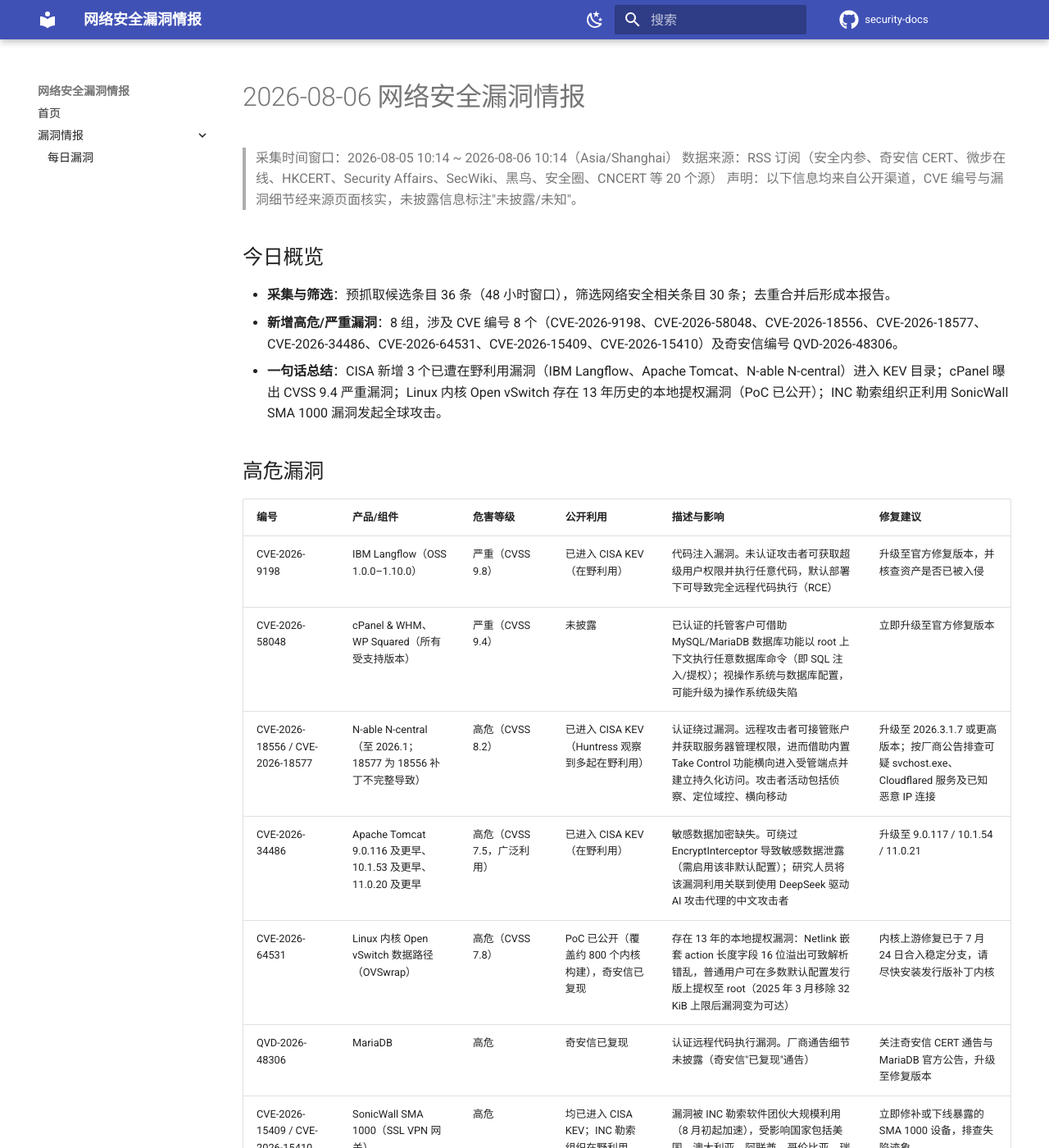
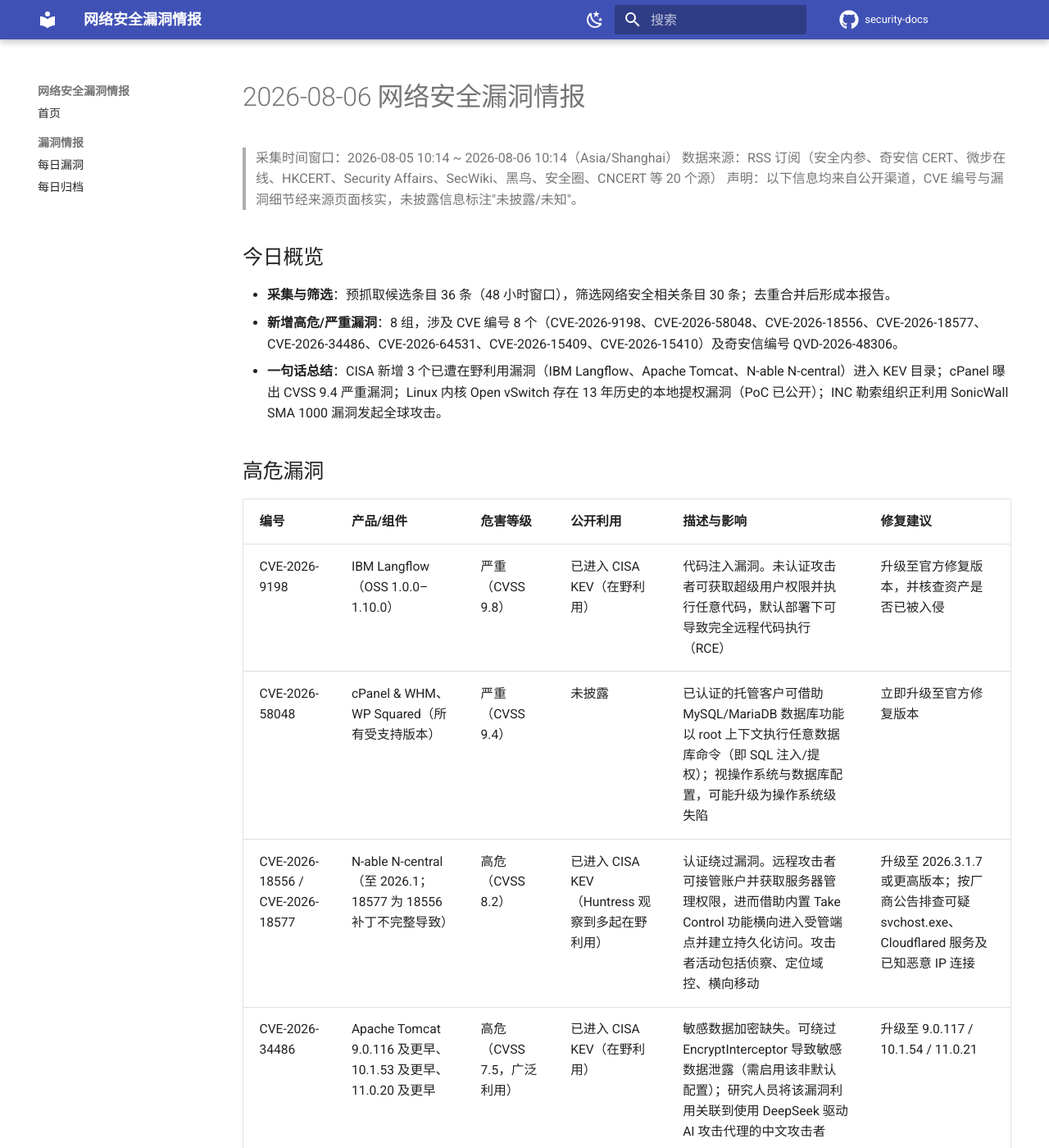
Before and after one commit to allinu/security-docs, an MkDocs documentation site: the page built from docs/vulnerabilities/2026-08-06.md, in a window 1280 px wide and 1400 px high. Shown: the whole window at 82% size. Built offline with MkDocs 1.6.1 and Material for MkDocs 9.7.7, drawn with Linux system fonts in a browser that asks for light colours; plug-ins that fetch from the network failed and are left out; comment, search, counter and statistics services are not loaded.

Commit message:
feat: 启用 optimize 插件与展示增强（POC/CWE/ATT&CK 样式）

```diff
--- /dev/null
+++ b/docs/assets/extra.css
@@ -0,0 +1,44 @@
+/* 网络安全漏洞情报站 — 展示增强样式 */
+
+/* 表格优化：小字号、行悬停、边框 */
+.md-typeset table:not([class]) {
+  font-size: 0.78rem;
+}
+.md-typeset table:not([class]) tbody tr:hover {
+  background-color: var(--md-accent-fg-color--transparent, rgba(255, 82, 82, 0.06));
+}
+
+/* 代码块：横向滚动 + 圆角 */
+.md-typeset pre > code {
+  border-radius: 0.25rem;
+  font-size: 0.75rem;
+}
+
+/* 自定义 POC 信息卡（配合 !!! tip 使用，强化 POC 区块辨识度） */
+.md-typeset .admonition.poc,
+.md-typeset details.poc {
+  border-color: #9c27b0;
+}
+.md-typeset .admonition.poc > .admonition-title,
+.md-typeset details.poc > summary {
+  background-color: rgba(156, 39, 176, 0.1);
+  border-color: #9c27b0;
+}
+
+/* CVE 编号高亮（正文中直接书写 CVE-XXXX 时便于扫描） */
+.md-typeset code.cve {
+  color: #d81b60;
+  font-weight: 600;
+}
+
+/* 标签页内容间距 */
+.md-typeset .tabbed-set {
+  margin-top: 0.6rem;
+}
+
+/* 打印时展开所有折叠块 */
+@media print {
+  .md-typeset details {
+    display: block;
+  }
+}
--- a/mkdocs.yml
+++ b/mkdocs.yml
@@ -1,5 +1,5 @@
 site_name: 网络安全漏洞情报
-site_description: 每日网络安全漏洞文档 — 自动采集、整理与推送
+site_description: 每日网络安全漏洞文档 — 自动采集、POC 整理、推送
 site_url: https://docs.allinu.eu.org
 repo_url: https://github.com/allinu/security-docs
 repo_name: security-docs
@@ -11,10 +11,14 @@
     - navigation.top
     - navigation.tracking
     - navigation.expand
+    - navigation.sections
+    - navigation.footer
     - toc.integrate
     - search.suggest
     - search.highlight
     - content.code.annotate
+    - content.code.copy
+    - content.tabs.link
   palette:
     - media: "(prefers-color-scheme: light)"
       scheme: default
@@ -33,23 +37,44 @@
   icon:
     repo: fontawesome/brands/github
 
+extra_css:
+  - assets/extra.css
+
 markdown_extensions:
   - admonition
   - attr_list
   - md_in_html
   - tables
+  - toc:
+      permalink: true
   - pymdownx.details
   - pymdownx.superfences
-  - pymdownx.highlight
+  - pymdownx.highlight:
+      anchor_linenums: true
+      line_spans: __span
+      pygments_lang_class: true
   - pymdownx.inlinehilite
   - pymdownx.snippets
-  - pymdownx.tabbed
+  - pymdownx.tabbed:
+      alternate_style: true
   - pymdownx.tasklist:
       custom_checkbox: true
+  - pymdownx.emoji:
+      emoji_index: !!python/name:material.extensions.emoji.twemoji
+      emoji_generator: !!python/name:material.extensions.emoji.to_svg
+  - pymdownx.keys
 
 plugins:
   - search:
       lang: zh
+  - optimize:
+      optimize_png: true
+      optimize_png_speed: 5
+      optimize_png_strip: true
+      optimize_jpg: true
+      optimize_jpg_quality: 75
+      optimize_jpg_progressive: true
+      print_gain: false
   - minify:
       minify_html: true
 
@@ -57,3 +82,4 @@
   - 首页: index.md
   - 漏洞情报:
       - 每日漏洞: vulnerabilities/index.md
+      - 每日归档: "vulnerabilities/*.md"
```
